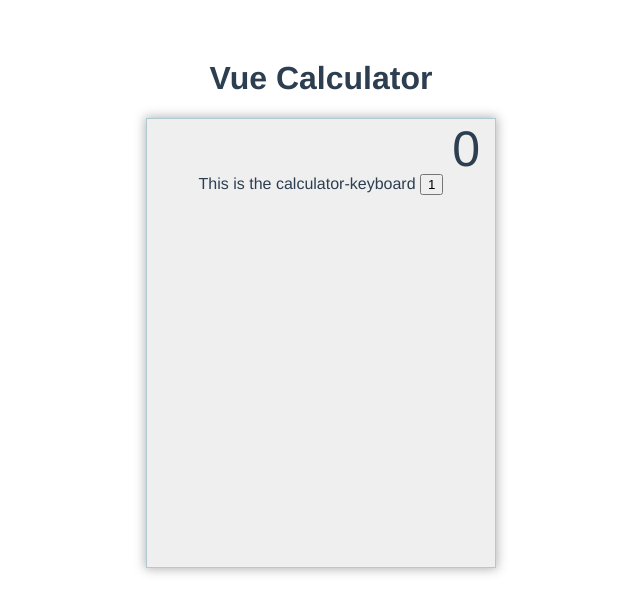
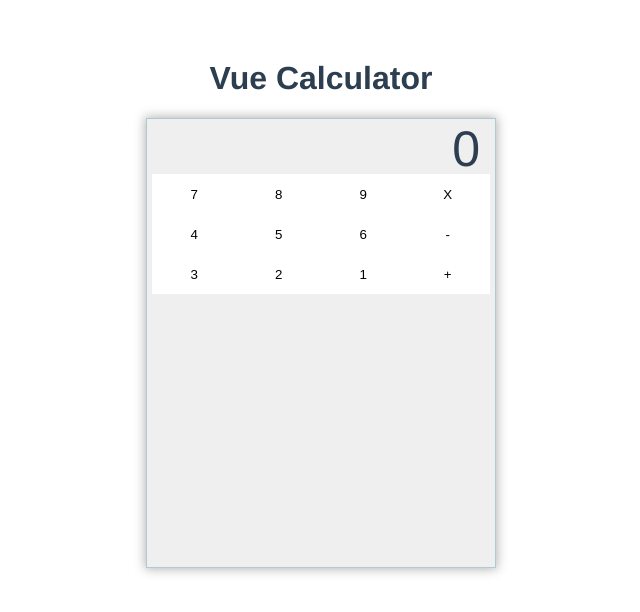
Before and after one commit to AchillesKal/VueCalculator, a Vue app: page / in a window 1280 px wide. Shown: the top 612 px of the page, without its empty margins (319-959 px from the left). Built offline with nearby package versions, Linux system fonts and the light colour scheme.

Commit message:
fixes basic buttons

```diff
--- a/src/components/CalculatorKeyboard.vue
+++ b/src/components/CalculatorKeyboard.vue
@@ -1,7 +1,17 @@
 <template>
   <div class="keyboard">
-    This is the calculator-keyboard
+    <button>7</button>
+    <button>8</button>
+    <button>9</button>
+    <button>X</button>
+    <button>4</button>
+    <button>5</button>
+    <button>6</button>
+    <button>-</button>
+    <button>3</button>
+    <button>2</button>
     <button>1</button>
+    <button>+</button>
   </div>
 </template>
 
@@ -13,6 +23,13 @@ export default {
 
 <style scoped>
 .keyboard{
+  display: grid;
+  grid-template-columns: 25% 25% 25% 25%;
+}
 
+.keyboard button{
+  height: 40px;
+  border: 0;
+  background-color: #FFF;
 }
 </style>
```
